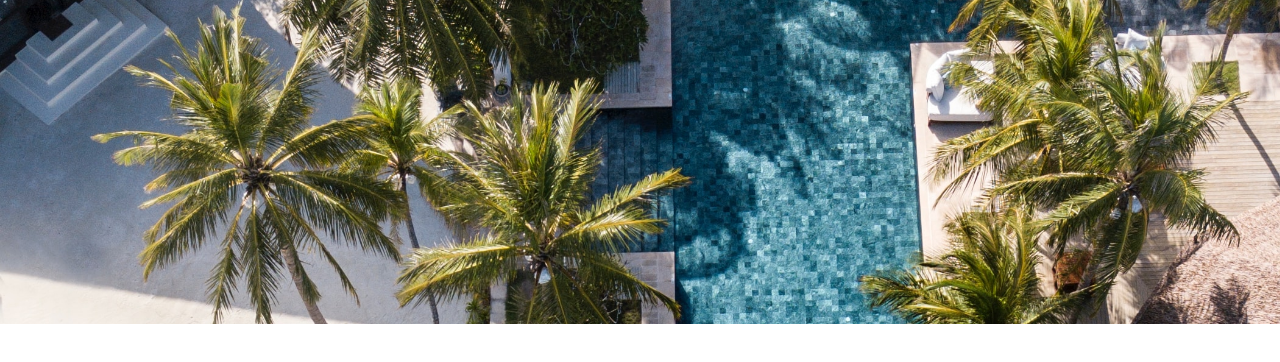
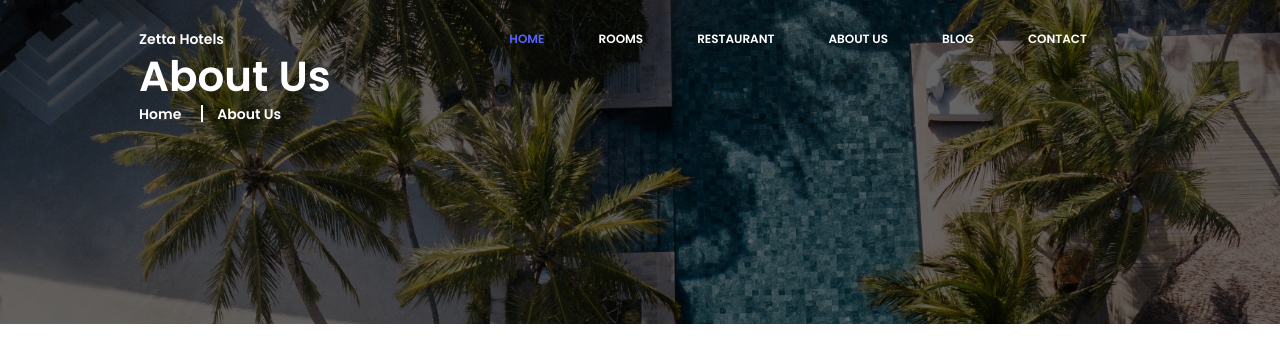
Before and after one commit to marichemia/lesson10-responsive, a plain HTML site: page index.html in a window 1280 px wide. Drawn offline with Linux system fonts and the light colour scheme.

Commit message:
feat: done with first section

```diff
--- a/css/responsive.css
+++ b/css/responsive.css
@@ -1,5 +1,37 @@
 @media (max-width: 1366px) {
-    header {
+    .section-one {
         width: 100%;
     }
 }
+
+@media (max-width: 1023px) {
+    ul {
+        flex-direction: column;
+    }
+}
+
+@media (max-width: 915px) {
+    header {
+        flex-direction: column;
+    }
+
+    .logo {
+        margin-bottom: 5px;
+    }
+
+    .section-one-heading-block {
+        margin-top: 30px;
+    }
+}
+
+@media (max-width: 469px) {
+    .section-one {
+        padding-left: 15px;
+    }
+}
+
+@media (max-width: 345px) {
+    .section-one-heading {
+        font-size: 30px;
+    }
+}
--- a/css/style.css
+++ b/css/style.css
@@ -1,11 +1,78 @@
+@import url('https://fonts.googleapis.com/css2?family=Poppins:wght@600&display=swap');
+
 body {
     display: flex;
     flex-direction: column;
     align-items: center;
 }
 
-header {
+.section-one {
     background-image: url(../images/header-bg.png);
     width: 1366px;
     height: 324px;
+    display: flex;
+    flex-direction: column;
+    justify-content: space-between;
+    padding: 30px 139px 100px 139px;
+    box-shadow: inset 0 0 0 1000px rgba(0, 0, 0, 0.6);
+
 }
+
+header {
+    display: flex;
+    flex-direction: row;
+    justify-content: space-between;
+}
+
+.logo {
+    font-family: 'Poppins', sans-serif;
+    font-weight: bold;
+    font-size: 14px;
+    line-height: 19px;
+    text-align: left;
+    text-transform: capitalize;
+    color: #FFFFFF;
+}
+
+ul {
+    display: flex;
+    flex-direction: row;
+}
+
+.nav-link {
+    margin-right: 54px;
+    font-family: 'Poppins', sans-serif;
+    font-size: 12px;
+    line-height: 16px;
+    text-align: center;
+    text-transform: uppercase;
+    color: #FFFFFF;
+}
+
+.nav-link-active {
+    color: #5863F8;
+}
+
+.section-one-heading {
+    font-family: 'Poppins', sans-serif;
+    font-weight: bolder;
+    font-size: 42px;
+    line-height: 56px;
+    text-align: left;
+    color: #FFFFFF;
+}
+
+.heading-block-txt {
+    font-family: 'Poppins', sans-serif;
+    font-weight: 400;
+    font-size: 14px;
+    line-height: 19px;
+    text-align: left;
+    color: #FFFFFF;
+}
+
+.line {
+    border-right: solid 2px #FFFFFF;
+    margin-right: 14px;
+    margin-left: 16px;
+}
--- a/index.html
+++ b/index.html
@@ -8,13 +8,35 @@
     <link rel="stylesheet" href="css/reset.css">
     <link rel="stylesheet" href="css/style.css">
     <link rel="stylesheet" href="css/responsive.css">
+    <link rel="stylesheet" href="https://cdnjs.com/libraries/font-awesome">
     <title>Document</title>
 </head>
 
 <body>
-    <header>
+    <section class="section-one">
+        <div class="section-one-content">
+            <header>
+                <a href="#" class="logo">Zetta Hotels</a>
+                <nav>
+                    <ul>
+                        <li><a href="#" class="nav-link nav-link-active">HOME</a></li>
+                        <li><a href="#" class="nav-link">ROOMS</a></li>
+                        <li><a href="#" class="nav-link">RESTAURANT</a></li>
+                        <li><a href="#" class="nav-link">ABOUT US</a></li>
+                        <li><a href="#" class="nav-link">BLOG</a></li>
+                        <li><a href="#" class="nav-link">CONTACT</a></li>
+                    </ul>
+                </nav>
+            </header>
+            <div class="section-one-heading-block">
+                <h3 class="section-one-heading">About Us</h3>
+                <span class="heading-block-txt">Home</span>
+                <span class="line"></span>
+                <span class="heading-block-txt">About Us</span>
+            </div>
+        </div>
+    </section>
 
-    </header>
 </body>
 
 </html>
```
Also changed, not shown: images/001-facebook.png (added), images/001-hotel-1.png (added), images/002-twitter.png (added), images/004-google-plus.png (added), images/arrow-right (1).png (added), images/asset-1.png (added), images/asset-2.png (added), images/asset-3.png (added).
